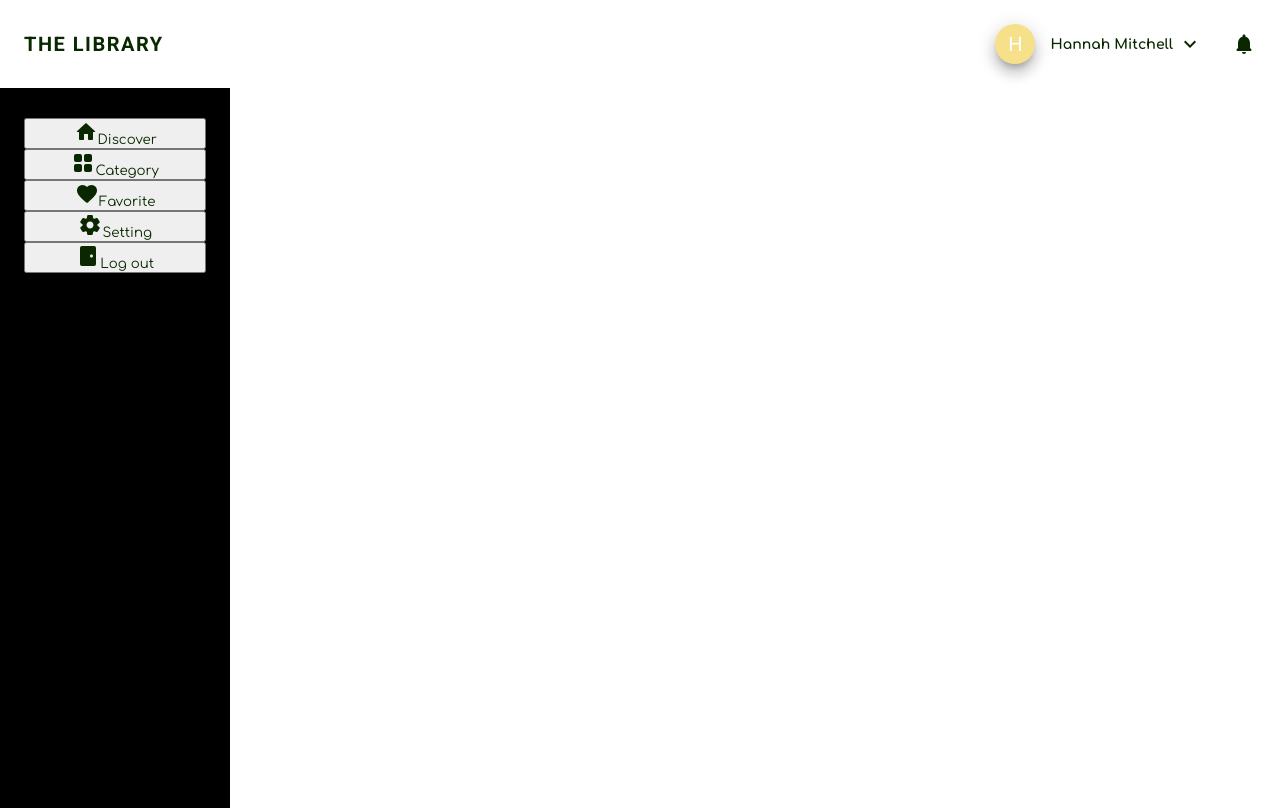
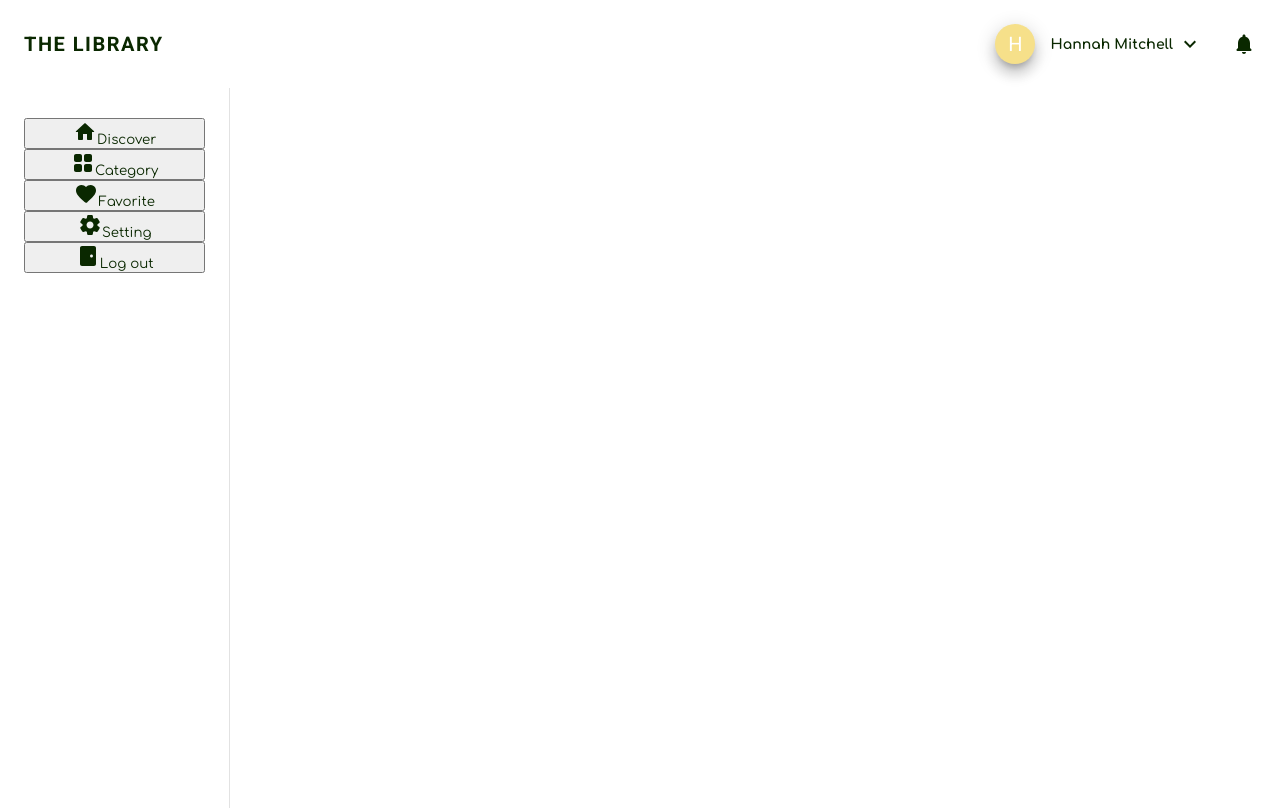
Before and after one commit to pmitch242/the-library, a React (Create React App) app: page / in a window 1280 px wide. Built offline with nearby package versions, Linux system fonts and the light colour scheme.

Commit message:
removed background color

```diff
--- a/src/components/Feed.jsx
+++ b/src/components/Feed.jsx
@@ -10,8 +10,7 @@ const Feed = () => {
         sx={{ flexDirection:{ sx:'column', md:'row' } }}>
             <Box
             sx={{ height: {sx: 'auto', md:'90vh'},
-            backgroundColor: '#000',
-            borderRight: '1px, solid, #3d3d3d',
+            borderRight: '1px solid #e2e2e2',
             px: {sx : 0, md:'24px'},
             py: '30px',
             width: {md: '18vw'}
```
